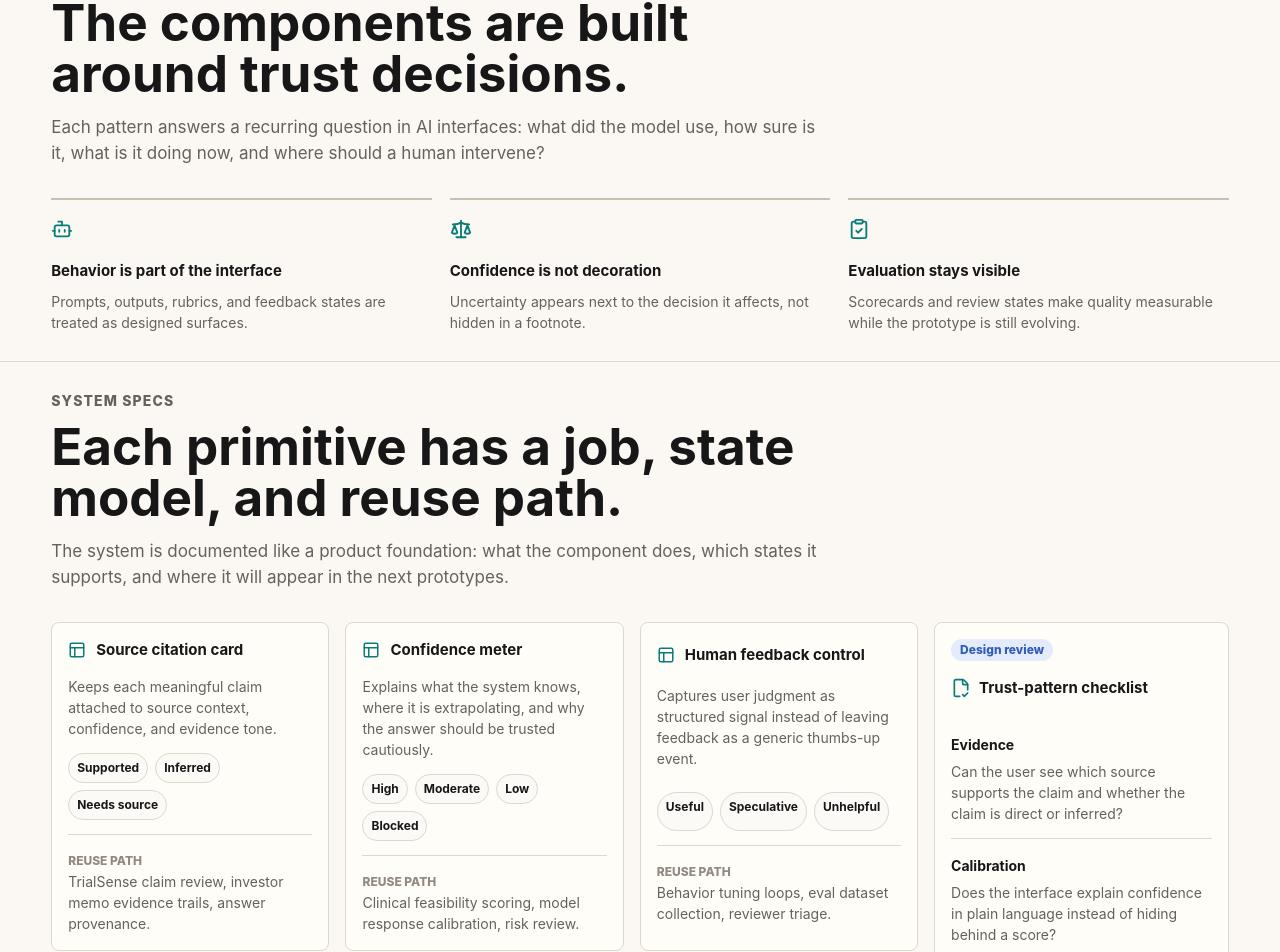
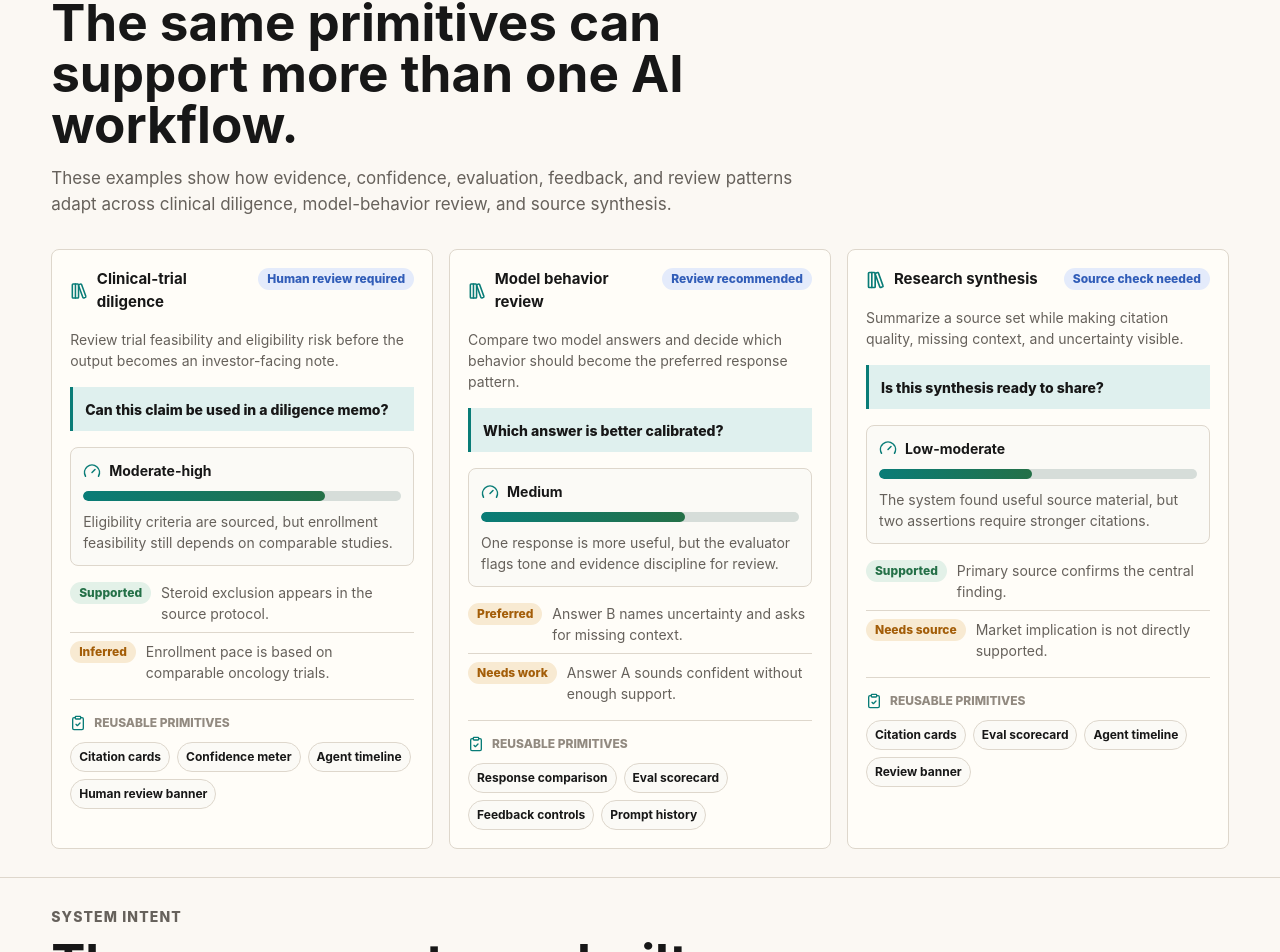
Before and after one commit to katalinawinemixer/human-ai-design-system, a React (Vite) app in the folder frontend/: page / in a window 1280 px wide. Shown: the part 1842-2794 px from the top of the page. Built offline with nearby package versions, Linux system fonts and the light colour scheme.

Commit message:
Add scenario library examples

```diff
--- a/frontend/src/App.css
+++ b/frontend/src/App.css
@@ -4,11 +4,13 @@ main {
 
 .hero-section,
 .case-study-section,
+.scenario-section,
 .principles-section,
 .specifications-section,
 .inventory-section,
 .components-section {
   padding: 28px clamp(20px, 4vw, 56px);
+  scroll-margin-top: 24px;
 }
 
 .hero-section {
@@ -351,6 +353,7 @@ main {
 
 .principles-section,
 .case-study-section,
+.scenario-section,
 .specifications-section,
 .inventory-section,
 .components-section {
@@ -559,6 +562,124 @@ main {
 
 .inventory-card .comparison {
   grid-template-columns: repeat(2, minmax(0, 1fr));
+}
+
+.scenario-grid {
+  display: grid;
+  grid-template-columns: repeat(3, minmax(0, 1fr));
+  gap: 16px;
+  margin-top: 32px;
+}
+
+.scenario-card {
+  display: grid;
+  align-content: start;
+  gap: 16px;
+  border: 1px solid var(--line);
+  border-radius: var(--radius);
+  padding: 18px;
+  background: var(--surface);
+}
+
+.scenario-card-header {
+  display: flex;
+  align-items: flex-start;
+  justify-content: space-between;
+  gap: 12px;
+}
+
+.scenario-card-header .component-heading {
+  margin-bottom: 0;
+}
+
+.scenario-card > p,
+.scenario-meter p,
+.scenario-claim p {
+  color: var(--muted);
+  font-size: 14px;
+}
+
+.scenario-question {
+  border-left: 3px solid var(--teal);
+  padding: 10px 12px;
+  background: var(--teal-soft);
+}
+
+.scenario-question span {
+  color: var(--ink);
+  font-size: 14px;
+  font-weight: 800;
+}
+
+.scenario-meter {
+  display: grid;
+  gap: 10px;
+  border: 1px solid var(--line);
+  border-radius: var(--radius);
+  padding: 12px;
+  background: #fbfaf6;
+}
+
+.scenario-meter > div:first-child,
+.scenario-primitives-label {
+  display: inline-flex;
+  align-items: center;
+  gap: 8px;
+  color: var(--teal);
+}
+
+.scenario-meter strong {
+  color: var(--ink);
+  font-size: 14px;
+}
+
+.scenario-claims {
+  display: grid;
+  gap: 8px;
+}
+
+.scenario-claim {
+  display: grid;
+  grid-template-columns: auto 1fr;
+  align-items: start;
+  gap: 10px;
+  border-bottom: 1px solid var(--line);
+  padding-bottom: 8px;
+}
+
+.scenario-claim:last-child {
+  border-bottom: 0;
+  padding-bottom: 0;
+}
+
+.scenario-primitives {
+  display: grid;
+  gap: 10px;
+  border-top: 1px solid var(--line);
+  padding-top: 14px;
+}
+
+.scenario-primitives-label span {
+  color: var(--subtle);
+  font-size: 12px;
+  font-weight: 800;
+  text-transform: uppercase;
+}
+
+.scenario-tags {
+  display: flex;
+  flex-wrap: wrap;
+  gap: 7px;
+}
+
+.scenario-tags span {
+  border: 1px solid var(--line);
+  border-radius: 999px;
+  padding: 5px 8px;
+  color: var(--ink);
+  background: #fbfaf6;
+  font-size: 12px;
+  font-weight: 750;
 }
 
 .case-study-grid {
@@ -808,6 +929,7 @@ main {
   .hero-grid,
   .surface-grid,
   .case-study-grid,
+  .scenario-grid,
   .spec-layout,
   .principles-grid {
     grid-template-columns: 1fr;
@@ -843,6 +965,7 @@ main {
 
   .hero-grid,
   .reuse-grid,
+  .scenario-grid,
   .spec-grid,
   .inventory-grid,
   .component-grid,
@@ -855,6 +978,15 @@ main {
   }
 
   .inventory-heading {
+    flex-direction: column;
+  }
+
+  .scenario-card-header,
+  .scenario-claim {
+    grid-template-columns: 1fr;
+  }
+
+  .scenario-card-header {
     flex-direction: column;
   }
 
--- a/frontend/src/App.tsx
+++ b/frontend/src/App.tsx
@@ -4,6 +4,7 @@ import { ComponentsSection } from './sections/ComponentsSection'
 import { HeroSection } from './sections/HeroSection'
 import { InventorySection } from './sections/InventorySection'
 import { PrinciplesSection } from './sections/PrinciplesSection'
+import { ScenarioLibrarySection } from './sections/ScenarioLibrarySection'
 import { SpecificationsSection } from './sections/SpecificationsSection'
 
 function App() {
@@ -11,6 +12,7 @@ function App() {
     <main>
       <HeroSection />
       <CaseStudySection />
+      <ScenarioLibrarySection />
       <PrinciplesSection />
       <SpecificationsSection />
       <InventorySection />
--- a/frontend/src/data/designSystemContent.ts
+++ b/frontend/src/data/designSystemContent.ts
@@ -67,6 +67,72 @@ export const reuseMap = [
     'Review clinical-trial source material for feasibility, evidence gaps, and investor-relevant operational risk.',
     'Citation cards, confidence meter, human review banner, agent timeline',
   ],
+] as const
+
+export const scenarioLibrary = [
+  {
+    title: 'Clinical-trial diligence',
+    context:
+      'Review trial feasibility and eligibility risk before the output becomes an investor-facing note.',
+    question: 'Can this claim be used in a diligence memo?',
+    confidence: 'Moderate-high',
+    confidenceValue: 76,
+    evidence:
+      'Eligibility criteria are sourced, but enrollment feasibility still depends on comparable studies.',
+    review: 'Human review required',
+    primitives: [
+      'Citation cards',
+      'Confidence meter',
+      'Agent timeline',
+      'Human review banner',
+    ],
+    sampleClaims: [
+      ['Supported', 'Steroid exclusion appears in the source protocol.'],
+      ['Inferred', 'Enrollment pace is based on comparable oncology trials.'],
+    ],
+  },
+  {
+    title: 'Model behavior review',
+    context:
+      'Compare two model answers and decide which behavior should become the preferred response pattern.',
+    question: 'Which answer is better calibrated?',
+    confidence: 'Medium',
+    confidenceValue: 64,
+    evidence:
+      'One response is more useful, but the evaluator flags tone and evidence discipline for review.',
+    review: 'Review recommended',
+    primitives: [
+      'Response comparison',
+      'Eval scorecard',
+      'Feedback controls',
+      'Prompt history',
+    ],
+    sampleClaims: [
+      ['Preferred', 'Answer B names uncertainty and asks for missing context.'],
+      ['Needs work', 'Answer A sounds confident without enough support.'],
+    ],
+  },
+  {
+    title: 'Research synthesis',
+    context:
+      'Summarize a source set while making citation quality, missing context, and uncertainty visible.',
+    question: 'Is this synthesis ready to share?',
+    confidence: 'Low-moderate',
+    confidenceValue: 48,
+    evidence:
+      'The system found useful source material, but two assertions require stronger citations.',
+    review: 'Source check needed',
+    primitives: [
+      'Citation cards',
+      'Eval scorecard',
+      'Agent timeline',
+      'Review banner',
+    ],
+    sampleClaims: [
+      ['Supported', 'Primary source confirms the central finding.'],
+      ['Needs source', 'Market implication is not directly supported.'],
+    ],
+  },
 ] as const
 
 export const componentSpecs = [
--- a/frontend/src/sections/HeroSection.tsx
+++ b/frontend/src/sections/HeroSection.tsx
@@ -18,6 +18,9 @@ export function HeroSection() {
         <div className="topbar-links">
           <a href="#case-study">
             Case study <ChevronRight size={16} />
+          </a>
+          <a href="#scenarios">
+            Scenarios <ChevronRight size={16} />
           </a>
           <a href="#specs">
             Specs <ChevronRight size={16} />
--- /dev/null
+++ b/frontend/src/sections/ScenarioLibrarySection.tsx
@@ -0,0 +1,73 @@
+import { ClipboardCheck, Gauge, LibraryBig } from 'lucide-react'
+import { SectionHeader } from '../components/SectionHeader'
+import { SignalBadge } from '../components/SignalBadge'
+import { scenarioLibrary } from '../data/designSystemContent'
+
+export function ScenarioLibrarySection() {
+  return (
+    <section className="scenario-section" id="scenarios">
+      <SectionHeader
+        eyebrow="Scenario library"
+        title="The same primitives can support more than one AI workflow."
+        body="These examples show how evidence, confidence, evaluation, feedback, and review patterns adapt across clinical diligence, model-behavior review, and source synthesis."
+      />
+
+      <div className="scenario-grid">
+        {scenarioLibrary.map((scenario) => (
+          <article className="scenario-card" key={scenario.title}>
+            <div className="scenario-card-header">
+              <div className="component-heading">
+                <LibraryBig size={20} />
+                <h3>{scenario.title}</h3>
+              </div>
+              <SignalBadge tone="evidence">{scenario.review}</SignalBadge>
+            </div>
+
+            <p>{scenario.context}</p>
+
+            <div className="scenario-question">
+              <span>{scenario.question}</span>
+            </div>
+
+            <div className="scenario-meter">
+              <div>
+                <Gauge size={18} />
+                <strong>{scenario.confidence}</strong>
+              </div>
+              <div
+                className="meter"
+                aria-label={`${scenario.title} confidence ${scenario.confidenceValue} percent`}
+              >
+                <span style={{ width: `${scenario.confidenceValue}%` }} />
+              </div>
+              <p>{scenario.evidence}</p>
+            </div>
+
+            <div className="scenario-claims">
+              {scenario.sampleClaims.map(([state, claim]) => (
+                <div className="scenario-claim" key={claim}>
+                  <SignalBadge tone={state === 'Supported' ? 'good' : 'warn'}>
+                    {state}
+                  </SignalBadge>
+                  <p>{claim}</p>
+                </div>
+              ))}
+            </div>
+
+            <div className="scenario-primitives">
+              <div className="scenario-primitives-label">
+                <ClipboardCheck size={16} />
+                <span>Reusable primitives</span>
+              </div>
+              <div className="scenario-tags">
+                {scenario.primitives.map((primitive) => (
+                  <span key={primitive}>{primitive}</span>
+                ))}
+              </div>
+            </div>
+          </article>
+        ))}
+      </div>
+    </section>
+  )
+}
```
Also changed, not shown: 5 other files (tests, documents, lock files or other folders).
